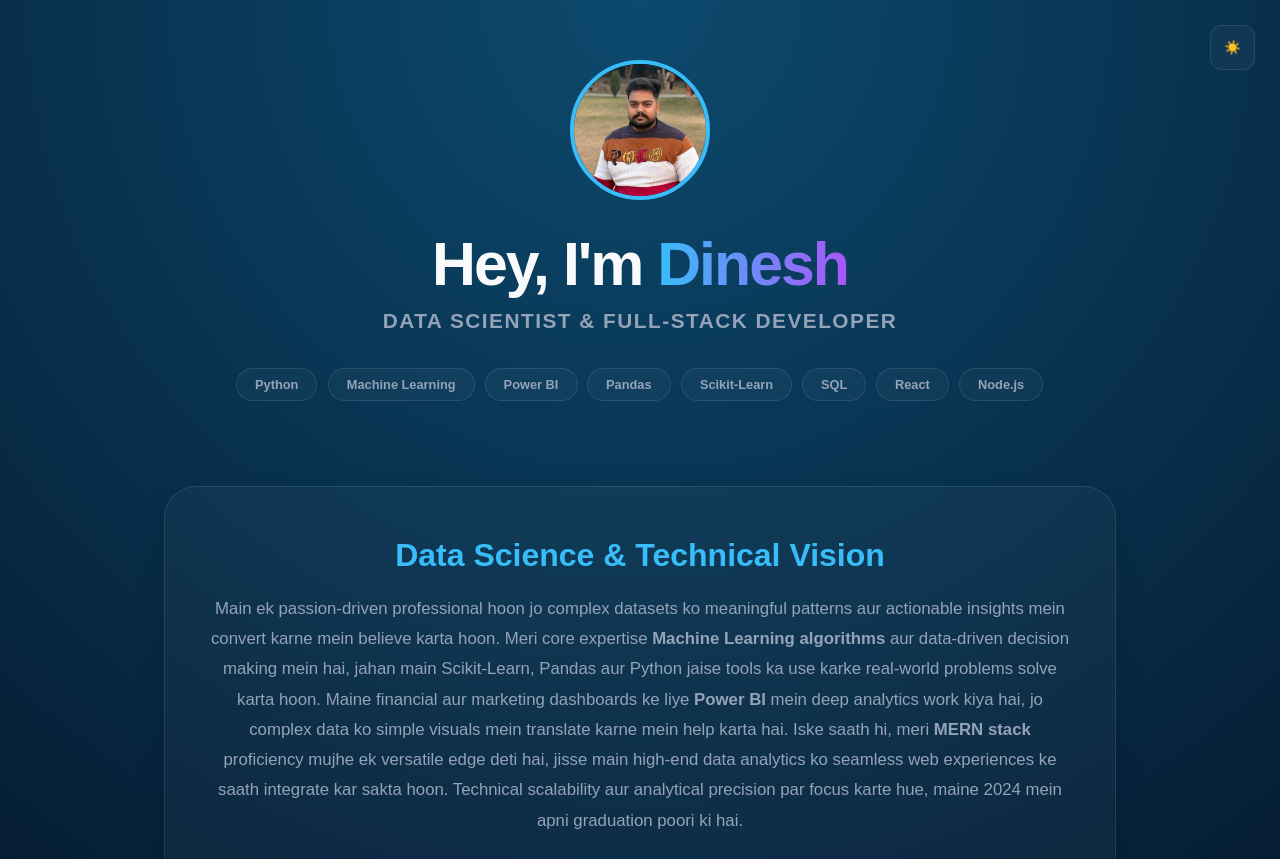
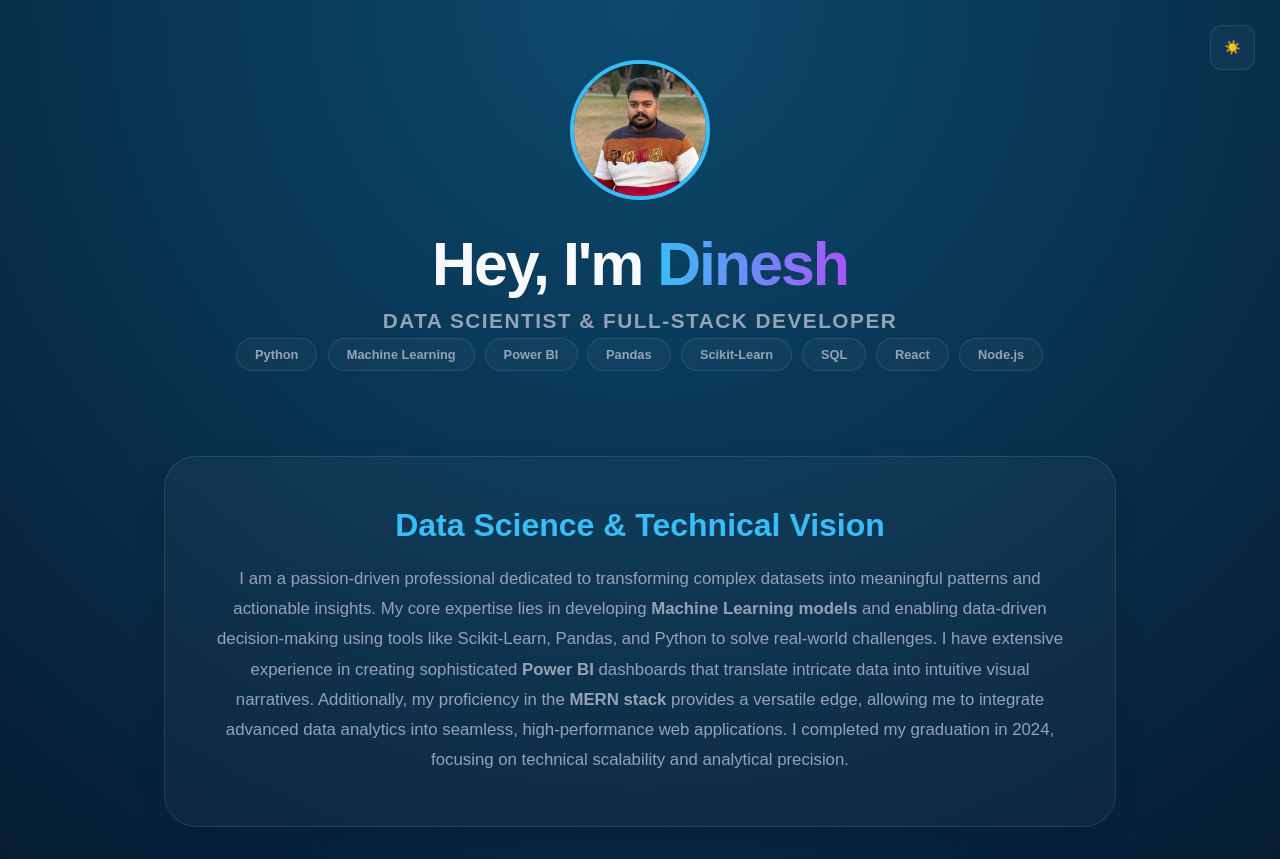
Before and after one commit to Dineshkumar2417/My-Portfolio, a React app in the folder frontend/: page / in a window 1280 px wide. Shown: the top 859 px of the page. Built offline with nearby package versions, Linux system fonts and the light colour scheme; no server answers; the HTML template or start-up script is replaced by a standard one.

Commit message:
Final: Professional English summary and structured CSS

```diff
--- a/frontend/src/App.css
+++ b/frontend/src/App.css
@@ -1,5 +1,5 @@
 /* =========================================
-   1. THEME SYSTEM & VARIABLES
+   1. GLOBAL VARIABLES
    ========================================= */
 :root {
   --bg: #020617;
@@ -24,13 +24,13 @@
 }
 
 /* =========================================
-   2. CORE RESET & BASE STYLES
+   2. BASE STYLES
    ========================================= */
 * {
   box-sizing: border-box;
   margin: 0;
   padding: 0;
-  transition: background-color 0.3s ease, color 0.3s ease, border-color 0.3s ease, transform 0.3s ease;
+  transition: background-color 0.3s ease, color 0.3s ease, border-color 0.3s ease;
 }
 
 body {
@@ -56,7 +56,7 @@ body {
 }
 
 /* =========================================
-   3. COMPONENTS (Toggle, Buttons, Pills)
+   3. HERO & COMPONENTS
    ========================================= */
 .theme-toggle {
   position: fixed;
@@ -75,30 +75,6 @@ body {
   justify-content: center;
 }
 
-.theme-toggle:hover {
-  transform: scale(1.1);
-  border-color: var(--accent);
-}
-
-.skill-pills-hero {
-  margin-top: 30px;
-}
-
-.skill-pills-hero span {
-  background: var(--card);
-  border: 1px solid var(--border);
-  padding: 8px 18px;
-  border-radius: 100px;
-  font-size: 0.8rem;
-  color: var(--subtext);
-  font-weight: 700;
-  margin: 5px;
-  display: inline-block;
-}
-
-/* =========================================
-   4. HERO SECTION
-   ========================================= */
 .hero-section {
   text-align: center;
   margin-bottom: 80px;
@@ -133,8 +109,20 @@ body {
   letter-spacing: 1.5px;
 }
 
+.skill-pills-hero span {
+  background: var(--card);
+  border: 1px solid var(--border);
+  padding: 8px 18px;
+  border-radius: 100px;
+  font-size: 0.8rem;
+  color: var(--subtext);
+  font-weight: 700;
+  margin: 5px;
+  display: inline-block;
+}
+
 /* =========================================
-   5. ABOUT / SUMMARY CARD
+   4. SUMMARY CARD
    ========================================= */
 .about-card {
   background: var(--card);
@@ -158,13 +146,10 @@ body {
   line-height: 1.8;
   color: var(--subtext);
   font-weight: 500;
-  text-align: center;
-  max-width: 900px;
-  margin: 0 auto;
 }
 
 /* =========================================
-   6. PROJECT SECTION
+   5. PROJECT GRID
    ========================================= */
 .project-grid {
   display: grid;
@@ -212,19 +197,6 @@ body {
   margin-left: 8px;
 }
 
-.project-body h3 {
-  font-size: 1.4rem;
-  margin-bottom: 12px;
-}
-
-.project-body p {
-  font-size: 0.9rem;
-  color: var(--subtext);
-  line-height: 1.5;
-  margin-bottom: 20px;
-  font-weight: 600;
-}
-
 .tech-badge {
   font-size: 0.7rem;
   background: rgba(56, 189, 248, 0.1);
@@ -236,7 +208,7 @@ body {
 }
 
 /* =========================================
-   7. CONTACT FORM & FOOTER
+   6. CONTACT & FOOTER
    ========================================= */
 .contact-card-main {
   background: var(--card);
@@ -245,7 +217,6 @@ body {
   padding: 70px 40px;
   text-align: center;
   margin-top: 80px;
-  width: 100%;
 }
 
 .contact-title {
@@ -273,13 +244,6 @@ body {
   font-size: 0.95rem;
 }
 
-.form-group input:focus,
-.form-group textarea:focus {
-  border-color: var(--accent);
-  outline: none;
-  background: var(--card);
-}
-
 .submit-btn {
   padding: 18px;
   border-radius: 12px;
@@ -291,17 +255,11 @@ body {
   cursor: pointer;
 }
 
-.submit-btn:hover {
-  transform: translateY(-3px);
-  box-shadow: 0 10px 20px rgba(56, 189, 248, 0.3);
-}
-
 .contact-row {
   display: flex;
   gap: 15px;
   justify-content: center;
   flex-wrap: wrap;
-  margin-top: 30px;
 }
 
 .contact-btn {
@@ -313,15 +271,10 @@ body {
   color: var(--text);
   font-weight: 800;
   font-size: 0.9rem;
+  min-width: 140px;
   display: flex;
   align-items: center;
   justify-content: center;
-  min-width: 140px;
-}
-
-.contact-btn:hover {
-  transform: translateY(-4px);
-  border-color: var(--accent);
 }
 
 .contact-btn.email {
@@ -338,7 +291,7 @@ body {
 }
 
 /* =========================================
-   8. RESPONSIVE DESIGN
+   7. RESPONSIVE
    ========================================= */
 @media (max-width: 768px) {
   .hero-title, .contact-title {
--- a/frontend/src/App.jsx
+++ b/frontend/src/App.jsx
@@ -11,14 +11,14 @@ function App() {
   const [status, setStatus] = useState('');
 
   useEffect(() => {
-    // Scroll Animations Initialize
+    // Initialize Scroll Animations
     AOS.init({
       duration: 1000,
       once: true,
       easing: 'ease-out-quad'
     });
 
-    // Fetch projects from your Render Backend
+    // Fetch projects from backend
     axios.get('https://dinesh-portfolio-backend.onrender.com/api/projects')
       .then(res => setProjects(res.data))
       .catch(err => console.error("Data Fetch Error:", err));
@@ -33,9 +33,8 @@ function App() {
   const handleFormSubmit = (e) => {
     e.preventDefault();
     setStatus('Sending...');
-    // Simulated send logic
     setTimeout(() => {
-      setStatus('Message Sent! ✅');
+      setStatus('Message Sent Successfully! ✅');
       setFormData({ name: '', email: '', message: '' });
     }, 2000);
   };
@@ -44,12 +43,12 @@ function App() {
     <div className="main-wrapper" data-theme={theme}>
       <div className="portfolio-app">
 
-        {/* Theme Toggle Button */}
+        {/* Navigation / Toggle */}
         <button className="theme-toggle" onClick={toggleTheme} aria-label="Toggle Theme">
           {theme === 'dark' ? '☀️' : '🌙'}
         </button>
 
-        {/* Hero Section - Focused on Data Science */}
+        {/* Hero Section */}
         <header className="hero-section" data-aos="fade-down">
           <div className="profile-wrapper">
             <img src="/me.jpg" className="profile-img" alt="Dinesh Kumar" />
@@ -67,16 +66,16 @@ function App() {
           </div>
         </header>
 
-        {/* Updated Summary Section */}
+        {/* Professional English Summary */}
         <section className="expertise-section" data-aos="fade-up">
           <div className="about-card">
             <h2 className="section-accent">Data Science & Technical Vision</h2>
             <p className="about-text">
-              Main ek passion-driven professional hoon jo complex datasets ko meaningful patterns aur actionable insights mein convert karne mein believe karta hoon.
-              Meri core expertise <strong>Machine Learning algorithms</strong> aur data-driven decision making mein hai, jahan main Scikit-Learn, Pandas aur Python jaise tools ka use karke real-world problems solve karta hoon.
-              Maine financial aur marketing dashboards ke liye <strong>Power BI</strong> mein deep analytics work kiya hai, jo complex data ko simple visuals mein translate karne mein help karta hai.
-              Iske saath hi, meri <strong>MERN stack</strong> proficiency mujhe ek versatile edge deti hai, jisse main high-end data analytics ko seamless web experiences ke saath integrate kar sakta hoon.
-              Technical scalability aur analytical precision par focus karte hue, maine 2024 mein apni graduation poori ki hai.
+              I am a passion-driven professional dedicated to transforming complex datasets into meaningful patterns and actionable insights.
+              My core expertise lies in developing <strong>Machine Learning models</strong> and enabling data-driven decision-making using tools like Scikit-Learn, Pandas, and Python to solve real-world challenges.
+              I have extensive experience in creating sophisticated <strong>Power BI</strong> dashboards that translate intricate data into intuitive visual narratives.
+              Additionally, my proficiency in the <strong>MERN stack</strong> provides a versatile edge, allowing me to integrate advanced data analytics into seamless, high-performance web applications.
+              I completed my graduation in 2024, focusing on technical scalability and analytical precision.
             </p>
           </div>
         </section>
```
